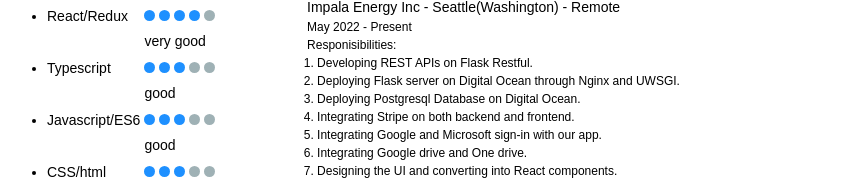
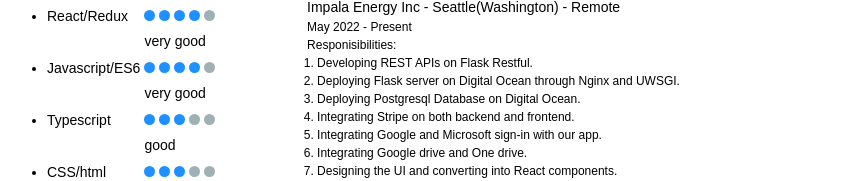
Before and after one commit to phaizi/Resume, a plain HTML site: page index.html in a window 1280 px wide. Shown: the part 299-480 px from the top of the page, without its empty margins (209-1055 px from the left). Drawn offline with Linux system fonts and the light colour scheme.

Commit message:
increased javascript skill to 4star

```diff
--- a/index.html
+++ b/index.html
@@ -69,23 +69,23 @@
 
                 <tr>
                   <td>
-                    <li>Typescript</li>
+                    <li>Javascript/ES6</li>
                   </td>
                   <td>
                     <span class="bgcircle"></span>
                     <span class="bgcircle"></span>
                     <span class="bgcircle"></span>
-                    <span class="bgcircle clr-disabled"></span>
+                    <span class="bgcircle"></span>
                     <span class="bgcircle clr-disabled"></span>
                   </td>
                 </tr>
                 <tr>
                   <td></td>
-                  <td>good</td>
+                  <td>very good</td>
                 </tr>
                 <tr>
                   <td>
-                    <li>Javascript/ES6</li>
+                    <li>Typescript</li>
                   </td>
                   <td>
                     <span class="bgcircle"></span>
```
